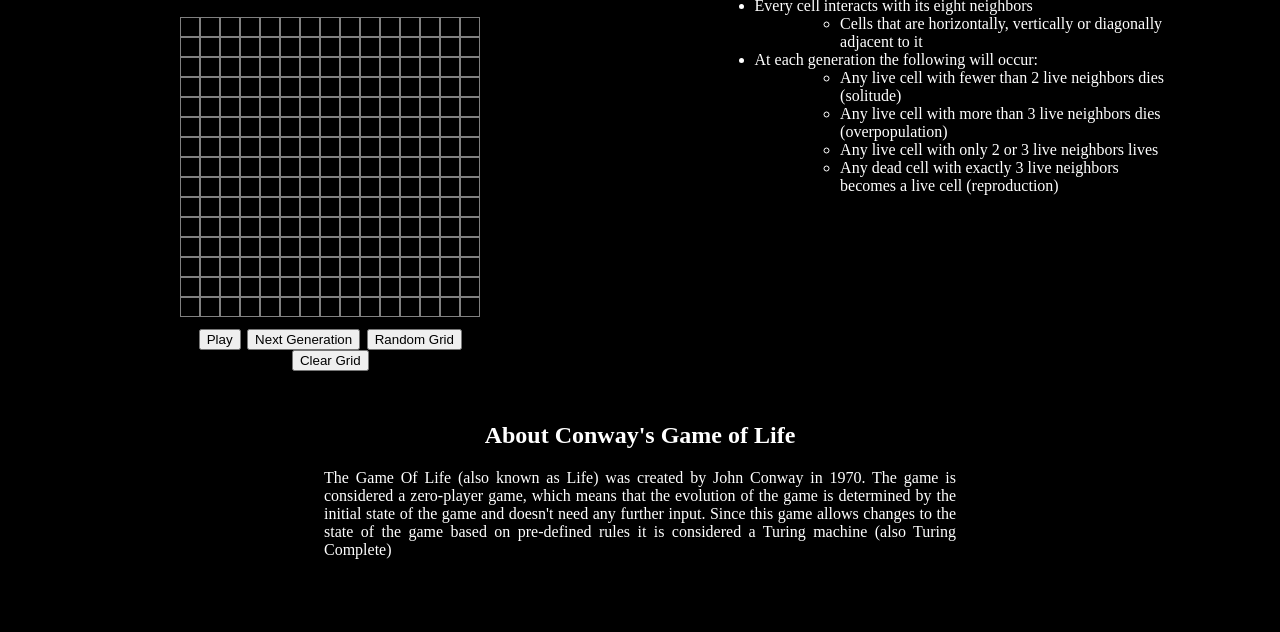
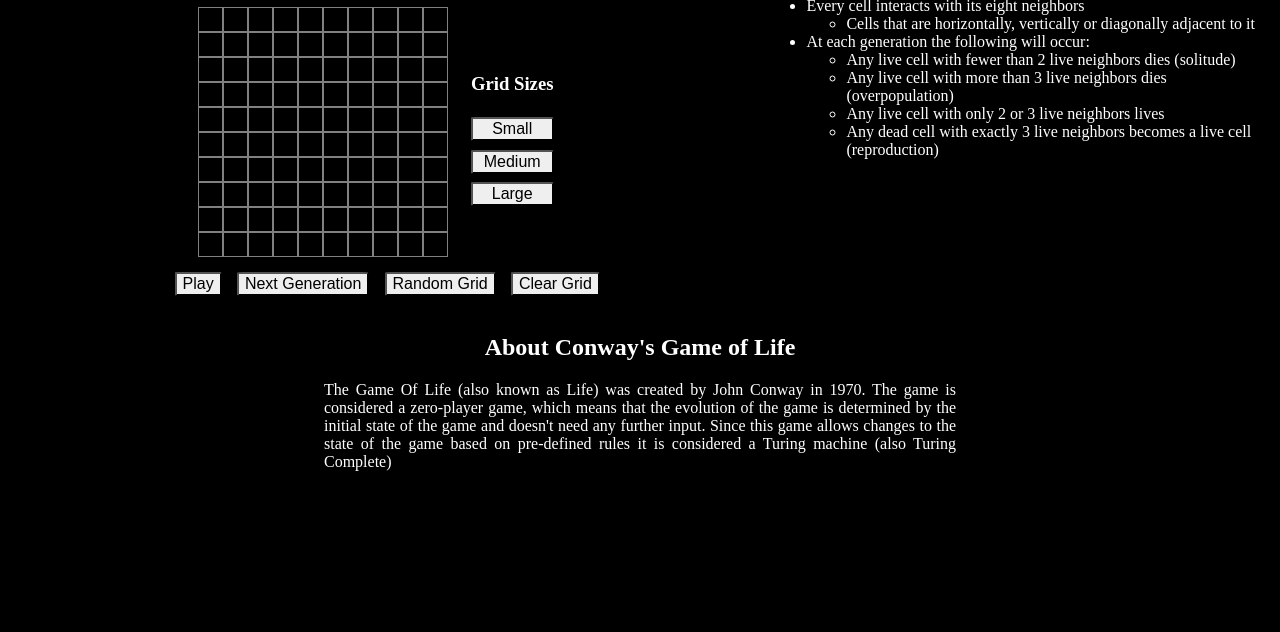
Before and after one commit to jduell12/CS_Build_Week_1, a React app in the folder game-of-life/: page / in a window 1280 px wide. Shown: the part 168-800 px from the top of the page. Built offline with nearby package versions, Linux system fonts and the light colour scheme.

Commit message:
working on getting different grid sizes to work

```diff
--- a/game-of-life/src/components/Game.js
+++ b/game-of-life/src/components/Game.js
@@ -26,21 +26,26 @@ const Game = () => {
   return (
     <div id="game">
       <h1>Generation: {generation}</h1>
+      <div className="grid-buttons">
         <Grid
           grid={grid}
-        // setGrid={setGrid}
           changeLife={changeLife}
           clickable={clickable}
-        // checkValidGrid={checkValidGrid}
           gridSize={gridSize}
         />
-      <div>
+        <div className="side-buttons">
+          <h3>Grid Sizes</h3>
+          <button onClick={() => setGridSize(10)}>Small</button>
+          <button onClick={() => setGridSize(15)}>Medium</button>
+          <button onClick={() => setGridSize(30)}>Large</button>
+        </div>
+      </div>
+      <div className="controls">
         <button onClick={() => setClickable(!clickable)}>
           {clickable ? "Play" : "Stop"}
         </button>
         <button onClick={() => checkValidGrid()}>Next Generation</button>
         <button onClick={() => makeGridRandom(15)}>Random Grid</button>
-        {/* <button id="pause">Pause</button> */}
         <button value="Clear Grid" onClick={clickable ? setDefaultGrid : null}>
           Clear Grid
         </button>
--- a/game-of-life/src/components/Grid.js
+++ b/game-of-life/src/components/Grid.js
@@ -2,6 +2,8 @@ import React from "react";
 import { cellDisplay, gridDisplay } from "./customhooks/useDisplayHelpers";
 
 const Grid = ({ grid, changeLife, clickable, gridSize }) => {
+  console.log(gridSize);
+  console.log(grid[grid.length - 1]);
   return (
     <div className="board" style={gridDisplay(gridSize)}>
       {grid.map((cell, i) => {
--- a/game-of-life/src/components/customhooks/useDisplayHelpers.js
+++ b/game-of-life/src/components/customhooks/useDisplayHelpers.js
@@ -1,7 +1,13 @@
 //helper function that changes the amount of space given to each col and row within the grid
-// sizes are 15x15, 30x30 or 50x50
+// sizes are 10x10, 15x15 or 30x30
 export const gridDisplay = (gridSize) => {
-  if (gridSize === 15) {
+  if (gridSize === 10) {
+    return {
+      display: "grid",
+      gridTemplateColumns: `repeat(${gridSize}, 25px)`,
+      gridTemplateRows: `repeat(${gridSize}, 25px)`,
+    };
+  } else if (gridSize === 15) {
     return {
       display: "grid",
       gridTemplateColumns: `repeat(${gridSize}, 20px)`,
@@ -13,7 +19,9 @@ export const gridDisplay = (gridSize) => {
 export const cellDisplay = (alive, gridSize) => {
   let cellSize = 0;
 
-  if (gridSize === 15) {
+  if (gridSize === 10) {
+    cellSize = 25;
+  } else if (gridSize === 15) {
     cellSize = 20;
   }
 
--- a/game-of-life/src/components/customhooks/useGrid.js
+++ b/game-of-life/src/components/customhooks/useGrid.js
@@ -1,4 +1,5 @@
-import React, { useState, useCallback } from "react";
+import { useState, useCallback } from "react";
+import { defaultGridMed1 } from "../../defaultGrids/defaultGridMed1";
 import { defaultGridSm1 } from "../../defaultGrids/defaultGridSm1";
 import { getNeighbors } from "./useGetNeighbors";
 
@@ -7,7 +8,7 @@ export const useGrid = () => {
   const [generation, setGeneration] = useState(0);
   const [clickable, setClickable] = useState(true);
   const [speed, setSpeed] = useState("");
-  const [gridSize, setGridSize] = useState(15);
+  const [gridSize, setGridSize] = useState(10);
 
   /*
     creates an array of objects where the alive property is randomly set to true or false
@@ -51,7 +52,7 @@ export const useGrid = () => {
       });
 
       //check if cell lives
-      if (cell.alive && (livingNeighbors === 2 || livingNeighbors == 3)) {
+      if (cell.alive && (livingNeighbors === 2 || livingNeighbors === 3)) {
         return cell;
       }
 
@@ -89,7 +90,7 @@ export const useGrid = () => {
     const id = event.target.id;
 
     const newGrid = grid.map((cell) => {
-      if (cell.id == id) {
+      if (cell.id === id) {
         return {
           ...cell,
           alive: !cell.alive,
@@ -105,8 +106,8 @@ export const useGrid = () => {
   const setDefaultGrid = (event) => {
     event.preventDefault();
     if (event.target.value === "Clear Grid") {
-      setGridSize(15);
-      setGrid(defaultGridSm1);
+      setGridSize(gridSize);
+      setGrid(defaultGridMed1);
       setGeneration(0);
     }
   };
--- a/game-of-life/src/components/customhooks/useInterval.js
+++ b/game-of-life/src/components/customhooks/useInterval.js
@@ -1,4 +1,4 @@
-import React, { useRef, useEffect } from "react";
+import { useRef, useEffect } from "react";
 
 /*
                 useInterval
--- /dev/null
+++ b/game-of-life/src/defaultGrids/defaultGridMed1.js
@@ -0,0 +1,18 @@
+export const defaultGridMed1 = [];
+
+let id = 0;
+
+//creates generic 15x15 grid
+for (let i = 0; i < 15; i++) {
+  for (let j = 0; j < 15; j++) {
+    let newObj = {
+      column: i,
+      row: j,
+      alive: false,
+      clickable: true,
+      id: id,
+    };
+    defaultGridMed1.push(newObj);
+    id++;
+  }
+}
--- a/game-of-life/src/defaultGrids/defaultGridSm1.js
+++ b/game-of-life/src/defaultGrids/defaultGridSm1.js
@@ -2,9 +2,9 @@ export const defaultGridSm1 = [];
 
 let id = 0;
 
-//creates generic 15x15 grid
-for (let i = 0; i < 15; i++) {
-  for (let j = 0; j < 15; j++) {
+//creates generic 10x10 grid
+for (let i = 0; i < 10; i++) {
+  for (let j = 0; j < 10; j++) {
     let newObj = {
       column: i,
       row: j,
--- a/game-of-life/src/less/game.less
+++ b/game-of-life/src/less/game.less
@@ -3,32 +3,52 @@
   flex-direction: row;
 
   #game {
-    width: 50%;
-    margin: 1%;
+    width: 60%;
     display: flex;
     flex-direction: column;
     align-items: center;
     justify-content: space-evenly;
 
-    .board {
-      margin: 2% 0;
+    .grid-buttons {
+      display: flex;
+      width: 100%;
+      align-items: center;
+      justify-content: center;
+
+      .board {
+        margin: 2% 0;
+      } //end of board class
+
+      .side-buttons {
+        display: flex;
+        justify-content: flex-start;
+        flex-direction: column;
+        margin: 3%;
+
+        button {
+          margin: 5% 0;
+        }
+      } //end of side-buttons class
+    } //end of grid-buttons class
+
+    .controls {
+      width: 100%;
     }
 
     button {
       margin: 0 1%;
-    }
-  }
+    } //end of button
+  } //end of game id
 
   #rules {
-    width: 50%;
+    width: 40%;
 
     h2 {
       text-align: center;
     }
 
     ul {
-      margin: 0 10%;
       text-align: initial;
     }
-  }
+  } //end of rules id
 }
--- a/game-of-life/src/less/global.less
+++ b/game-of-life/src/less/global.less
@@ -3,3 +3,13 @@ body {
   color: white;
   text-align: center;
 }
+
+button {
+  font-size: 1rem;
+  border-radius: 5%;
+}
+
+button:active {
+  color: white;
+  background: black;
+}
```
Also changed, not shown: game-of-life/src/stylesheet/index.css. Lines whose indentation alone changed are shown as unchanged.
